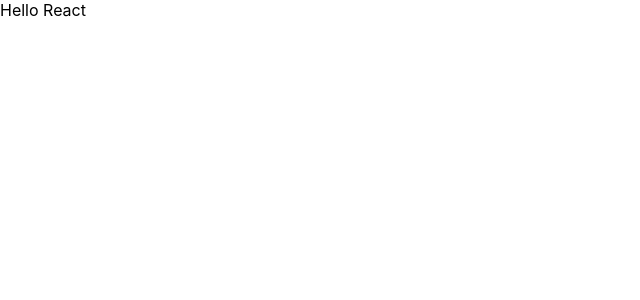
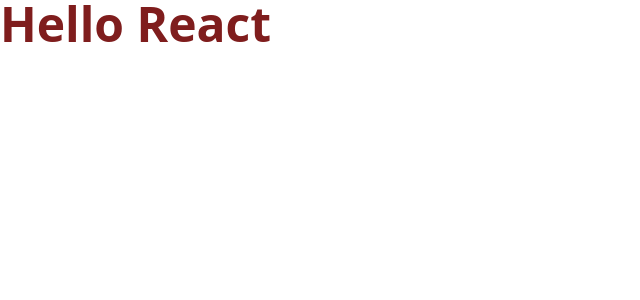
Before and after one commit to Raajzz/m-f-k, a React (Create React App) app in the folder smp-client/: page / in a window 1280 px wide. Shown: the top 300 px of the page, without its empty margins (0-640 px from the left). Built offline with nearby package versions, Linux system fonts and the light colour scheme.

Commit message:
added tailwindcss

```diff
--- a/smp-client/package.json
+++ b/smp-client/package.json
@@ -34,5 +34,10 @@
       "last 1 firefox version",
       "last 1 safari version"
     ]
+  },
+  "devDependencies": {
+    "autoprefixer": "^10.4.0",
+    "postcss": "^8.4.5",
+    "tailwindcss": "^3.0.7"
   }
 }
--- /dev/null
+++ b/smp-client/postcss.config.js
@@ -0,0 +1,6 @@
+module.exports = {
+  plugins: {
+    tailwindcss: {},
+    autoprefixer: {},
+  },
+}
--- a/smp-client/src/App.js
+++ b/smp-client/src/App.js
@@ -1,7 +1,7 @@
 import react from "react";
 
 const App = () => {
-  return <div>Hello React</div>;
+  return <div className=" font-bold text-5xl text-red-900">Hello React</div>;
 };
 
 export default App;
--- a/smp-client/src/index.css
+++ b/smp-client/src/index.css
@@ -1,13 +1,3 @@
-body {
-  margin: 0;
-  font-family: -apple-system, BlinkMacSystemFont, 'Segoe UI', 'Roboto', 'Oxygen',
-    'Ubuntu', 'Cantarell', 'Fira Sans', 'Droid Sans', 'Helvetica Neue',
-    sans-serif;
-  -webkit-font-smoothing: antialiased;
-  -moz-osx-font-smoothing: grayscale;
-}
-
-code {
-  font-family: source-code-pro, Menlo, Monaco, Consolas, 'Courier New',
-    monospace;
-}
+@tailwind base;
+@tailwind components;
+@tailwind utilities;
--- /dev/null
+++ b/smp-client/tailwind.config.js
@@ -0,0 +1,7 @@
+module.exports = {
+  content: ["./src/**/*.{js,jsx,ts,tsx}"],
+  theme: {
+    extend: {},
+  },
+  plugins: [],
+};
```
